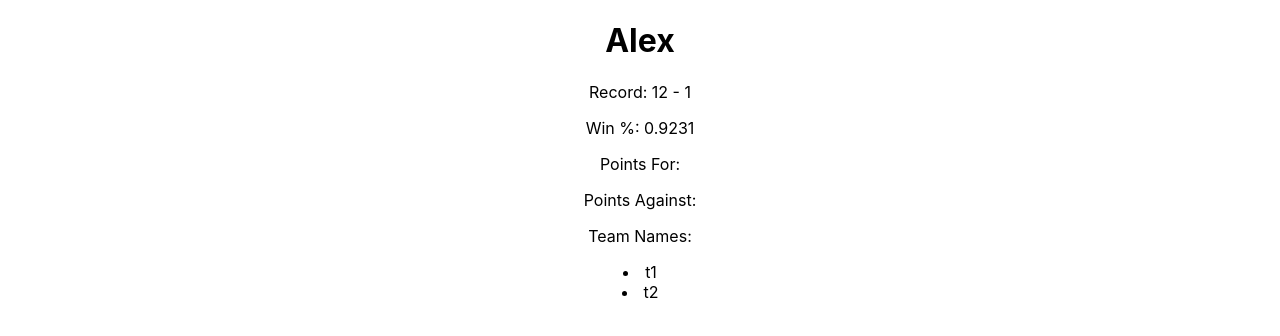
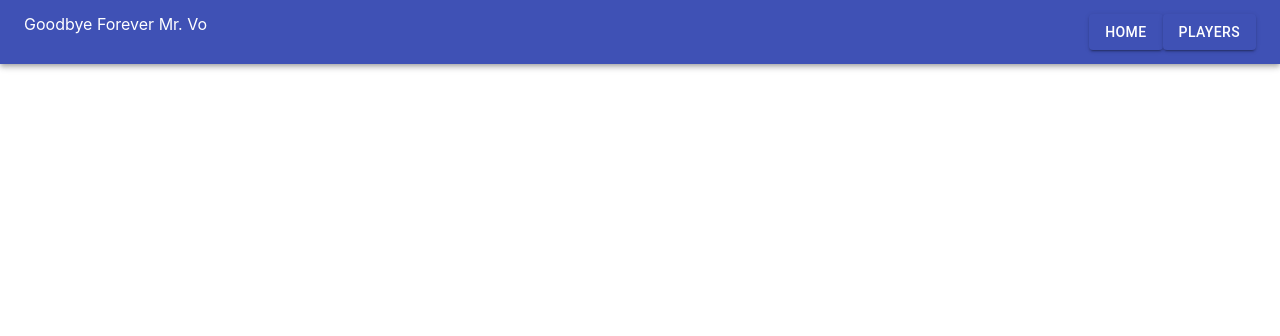
Before and after one commit to adequevedo/league-page, a React (Create React App) app in the folder react-app/: page / in a window 1280 px wide. Shown: the top 336 px of the page. Built offline with nearby package versions, Linux system fonts and the light colour scheme.

Commit message:
add navbar

```diff
--- a/react-app/src/components/App.js
+++ b/react-app/src/components/App.js
@@ -2,13 +2,13 @@ import React, { Component } from 'react';
 import '../css/App.css';
 import Players from './Players'
 import Summary from './Summary'
+import Navbar from './Navbar'
 
 class App extends Component {
   render() {
-    const teams = ["t1", "t2"]
     return (
       <div className="App">
-      <Summary name="Alex" wins="12" losses="1" teamNames={teams}/>
+      <Navbar />
       </div>
     );
   }
--- /dev/null
+++ b/react-app/src/components/Navbar.js
@@ -0,0 +1,39 @@
+import React from 'react'
+import AppBar from '@material-ui/core/AppBar'
+import Toolbar from '@material-ui/core/Toolbar'
+import Typography from '@material-ui/core/Typography'
+import Button from '@material-ui/core/Button'
+import Grid from '@material-ui/core/Grid'
+
+
+const NavBar = () => {
+  return(
+    <div>
+    <AppBar position="static">
+      <Toolbar>
+        <Grid
+        justify="space-between" // Add it here :)
+        container
+        spacing={24}
+        >
+          <Grid item>
+            <Typography variant="title" color="inherit">
+            Goodbye Forever Mr. Vo
+            </Typography>
+          </Grid>
+
+          <Grid item>
+            <Button variant="contained" color="primary" justifyContent="right">
+            Home
+            </Button>
+            <Button variant="contained" color="primary" justifyContent="right">
+            Players
+            </Button>
+          </Grid>
+        </Grid>
+      </Toolbar>
+    </AppBar>
+    </div>
+  )
+}
+export default NavBar;
```
Also changed, not shown: react-app/src/components/Home.js (added, +16 -0 lines).
